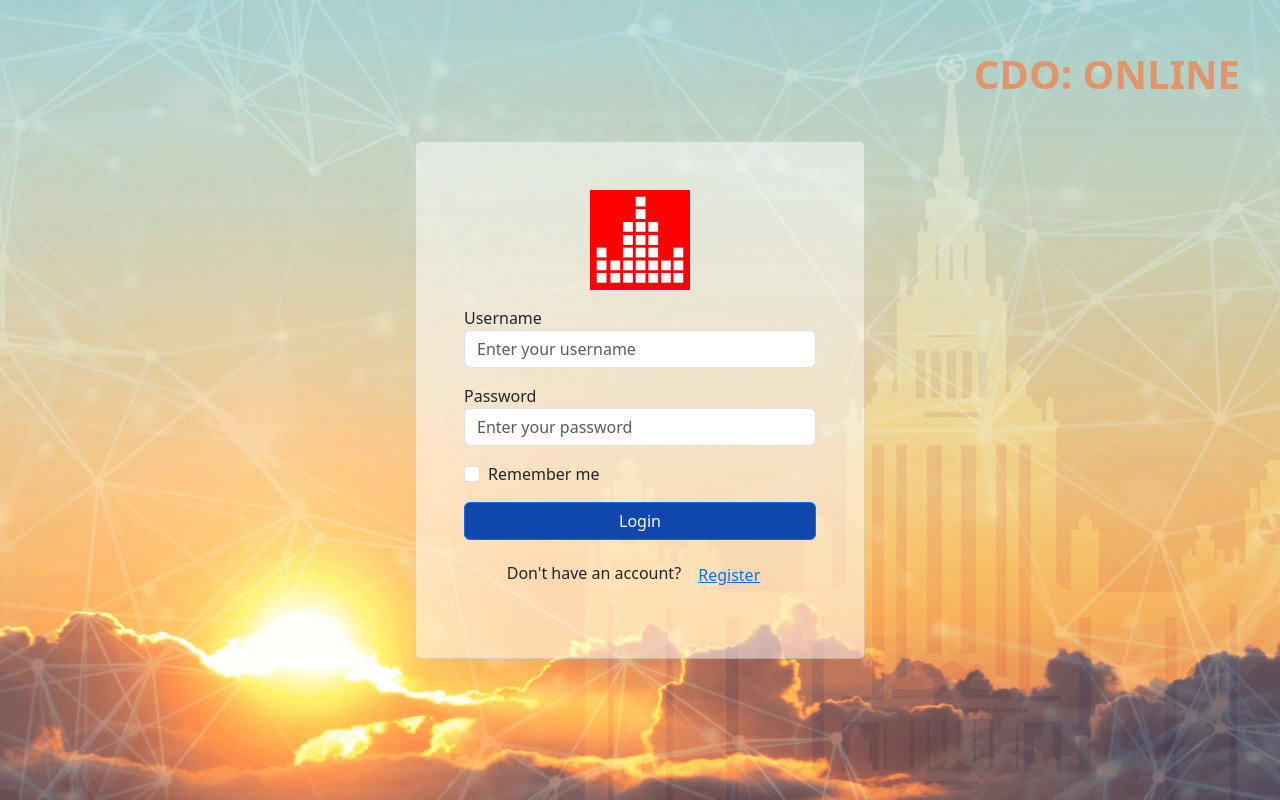
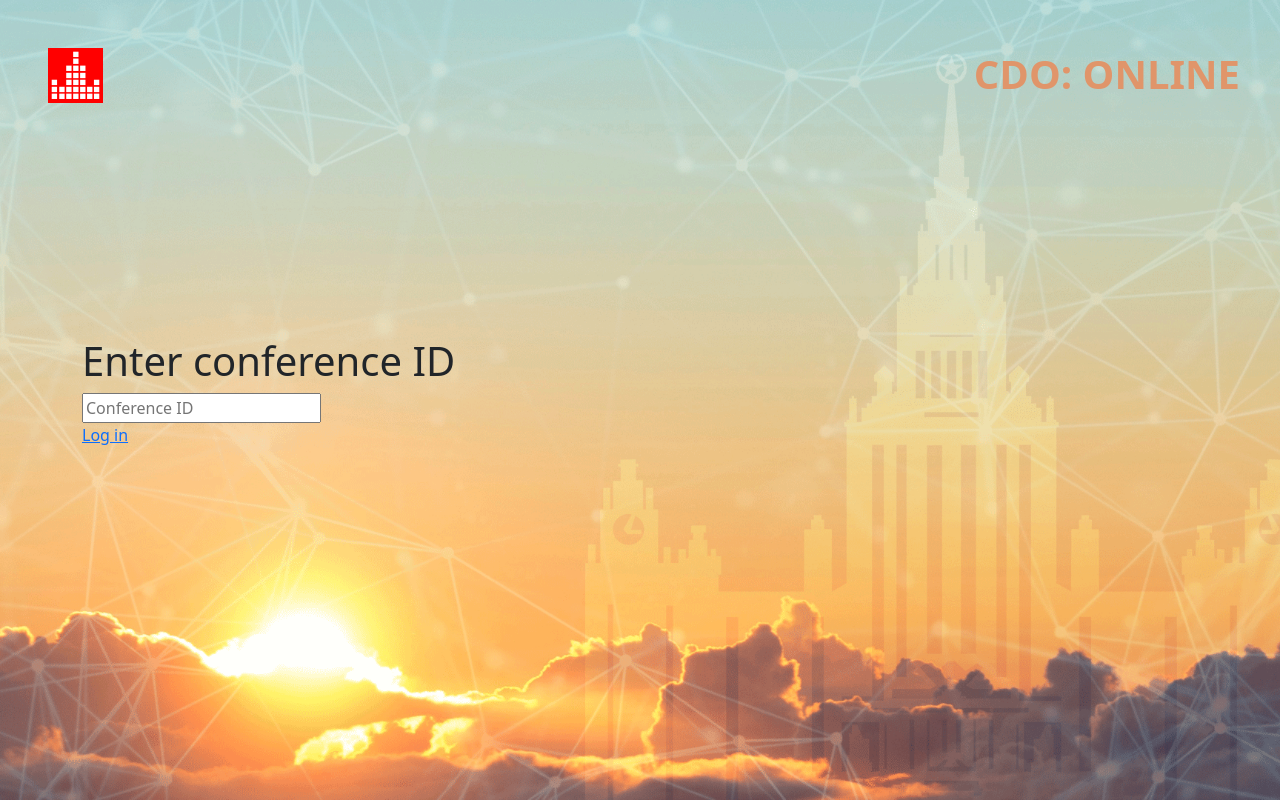
Before and after one commit to Vostrikov2014/cdo, a React (Vite) app in the folder cdo-front/: page / in a window 1280 px wide. Built offline with nearby package versions, Linux system fonts and the light colour scheme.

Commit message:
Commit 8

```diff
--- a/cdo-front/package.json
+++ b/cdo-front/package.json
@@ -10,6 +10,8 @@
     "preview": "vite preview"
   },
   "dependencies": {
+    "@emotion/react": "^11.13.3",
+    "@mui/material": "^6.1.4",
     "axios": "^1.7.7",
     "bootstrap": "^5.3.3",
     "react": "^18.3.1",
--- a/cdo-front/src/App.jsx
+++ b/cdo-front/src/App.jsx
@@ -1,5 +1,7 @@
 import React, { useState, useEffect } from 'react';
 import { BrowserRouter as Router, Route, Routes, useLocation  } from 'react-router-dom';
+import Logo from './components/Logo.jsx';
+import Index from './components/Index.jsx';
 import Home from './components/Home.jsx';
 import Login from './components/Login.jsx';
 import Register from './components/Register.jsx';
@@ -7,7 +9,6 @@ import Conference from "./components/Conference.jsx";
 import CreateConference from "./components/CreateConference.jsx";
 import ConferenceList from "./components/ConferenceList.jsx";
 import ConferenceDetails from "./components/ConferenceDetails.jsx";
-import Logo from './components/Logo.jsx';
 
 const App = () => {
     const location = useLocation();
@@ -21,7 +22,7 @@ const App = () => {
     }, []);
 
     // Conditionally render the Logo component based on the current path
-    const showLogo = location.pathname !== '/' && location.pathname !== '/login';
+    const showLogo = location.pathname !== '/login';
     const showUsername = location.pathname !== '/' && location.pathname !== '/login';
 
     return (
@@ -63,7 +64,7 @@ const App = () => {
                 CDO: ONLINE
             </h1>
             <Routes>
-                <Route path="/" element={<Login/>}/>
+                <Route path="/" element={<Index/>}/>
                 <Route path="/login" element={<Login/>}/>
                 <Route path="/register" element={<Register/>}/>
                 <Route path="/home" element={<Home/>}/>
--- a/cdo-front/src/components/Home.jsx
+++ b/cdo-front/src/components/Home.jsx
@@ -33,7 +33,7 @@ const Home = () => {
                 height: '100vh',        // Полная высота экрана
                 width: '100vw',         // Полная ширина экрана
                 padding: '20px',        // Отступы
-                color: 'wight'
+                color: 'black',         // Цвет текста
             }}>
             <div className="container mt-5">
                 <h1 className="text-center mb-4" style={{fontWeight: 'bold'}}>Your Conferences</h1>
--- /dev/null
+++ b/cdo-front/src/components/Index.jsx
@@ -0,0 +1,17 @@
+import React from 'react';
+import { Link } from 'react-router-dom';
+import Logo from './Logo';
+
+const Index = () => {
+    return (
+        <div className="container">
+            <h1>Enter conference ID</h1>
+            <input type="text" placeholder="Conference ID" />
+            <p>
+                <Link to="/login">Log in</Link>
+            </p>
+        </div>
+    );
+};
+
+export default Index;
--- a/cdo-front/src/components/Logo.jsx
+++ b/cdo-front/src/components/Logo.jsx
@@ -4,7 +4,7 @@ import { Link } from 'react-router-dom';
 
 const Logo = () => {
     return (
-        <Link to="/home">
+        <Link to="/">
             <img src="/images/logocdo.svg" alt="Logo" style={{ width: '55px', height: 'auto' }} />
         </Link>
     );
```
Also changed, not shown: 2 other files (tests, documents, lock files or other folders).
